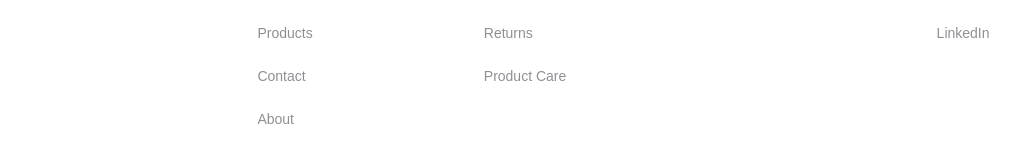
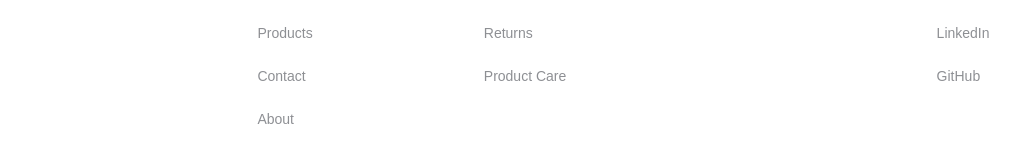
Before and after one commit to fynnxxn/FeeJay, a React (Create React App) app in the folder frontend/: page /shipping in a window 1280 px wide. Shown: the part 1321-1473 px from the top of the page, without its empty margins (51-1080 px from the left). Built offline with nearby package versions, Linux system fonts and the light colour scheme; no server answers.

Commit message:
added github to the footer link

```diff
--- a/frontend/src/Footer.js
+++ b/frontend/src/Footer.js
@@ -41,6 +41,7 @@ const Footer = () => {
                     <div id="follow-content" className="links-section-footer">
                         <a href="https://www.instagram.com/jamie.tsc/" className="footer-link">Instagram</a>
                         <a href="https://www.linkedin.com/in/jamie-jentsch-63308a28b/?originalSubdomain=de" className="footer-link">LinkedIn</a>
+                        <a href="https://github.com/fynnxxn/FeeJay" className="footer-link">GitHub</a>
                     </div>
 
                 </div>
```
